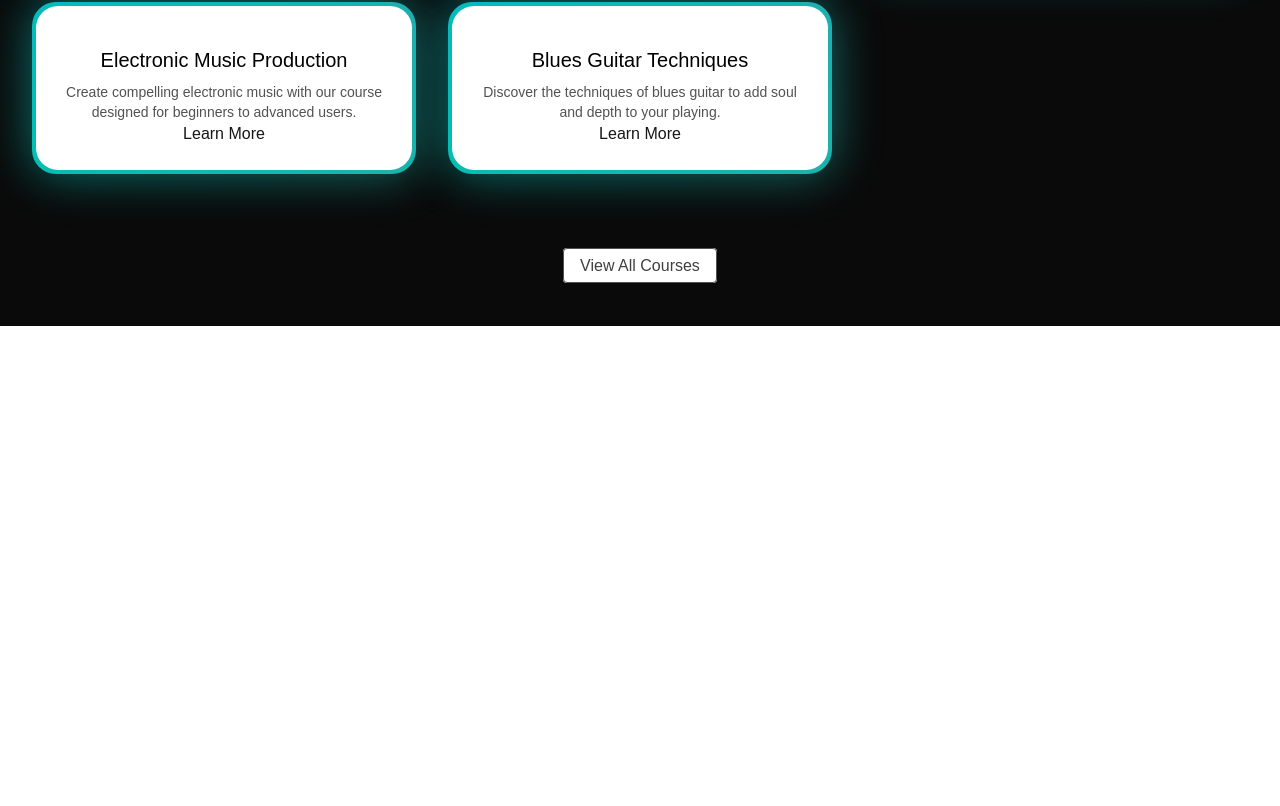
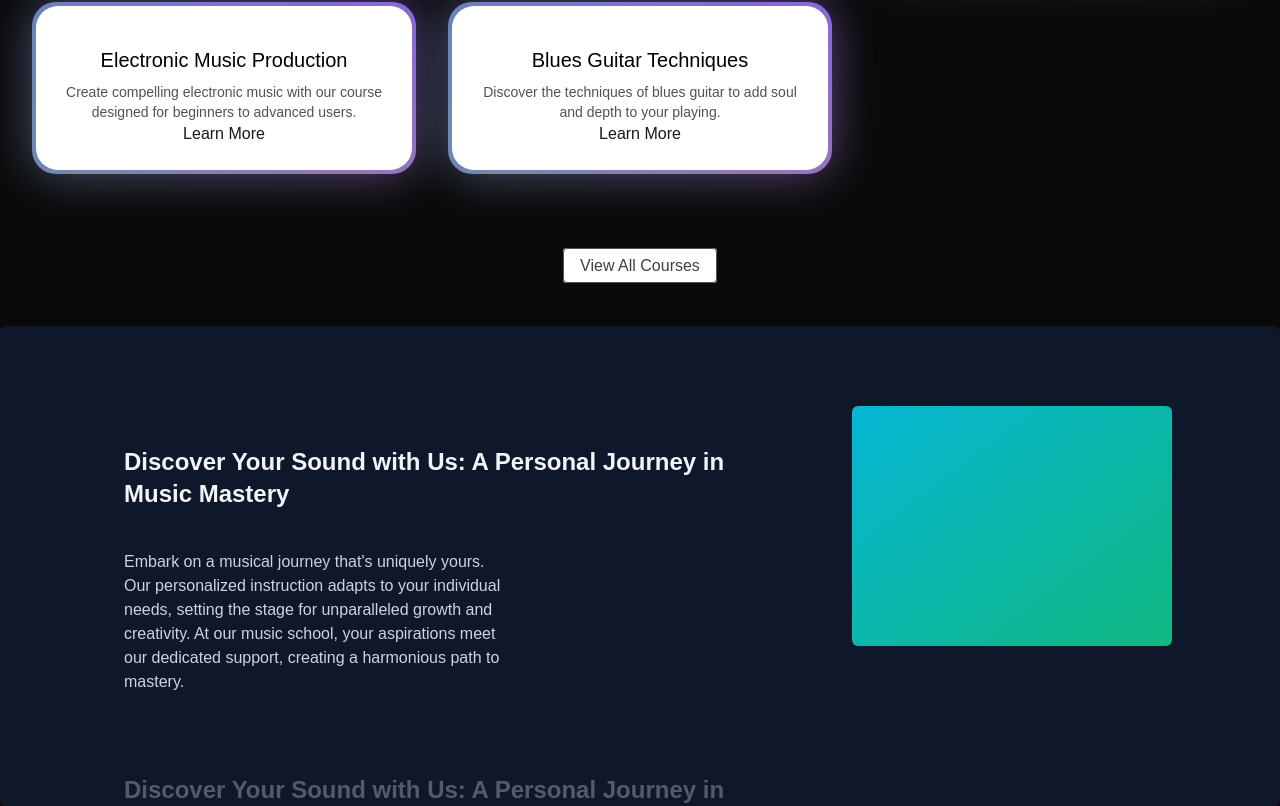
Before and after one commit to Sumit19-15/Music-Academy-Dashboard, a Next.js app: page / in a window 1280 px wide. Shown: the part 1014-1820 px from the top of the page. Before the commit the page ends 1340 px from the top, so only its background shows below. Built offline with nearby package versions, Linux system fonts and the light colour scheme.

Commit message:
adding the scrolling steaky reveal section from the ui library

```diff
--- a/app/page.tsx
+++ b/app/page.tsx
@@ -1,10 +1,12 @@
 import HeroSection from "@/components/HeroSection";
 import FeaturedCourses from "@/components/FeaturedCourses";
+import WhyChooseUs from "@/components/WhyChooseUs";
 export default function Home() {
   return (
     <main className="min-h-screen bg-black/[0.96] antialiased bg-grid-white/[0.2]">
       <HeroSection></HeroSection>
       <FeaturedCourses></FeaturedCourses>
+      <WhyChooseUs></WhyChooseUs>
     </main>
   );
 }
--- /dev/null
+++ b/components/WhyChooseUs.tsx
@@ -0,0 +1,61 @@
+"use client";
+import { StickyScroll } from "./ui/sticky-scroll-reveal";
+
+const musicSchoolContent = [
+  {
+    title: "Discover Your Sound with Us: A Personal Journey in Music Mastery",
+    description:
+      "Embark on a musical journey that's uniquely yours. Our personalized instruction adapts to your individual needs, setting the stage for unparalleled growth and creativity. At our music school, your aspirations meet our dedicated support, creating a harmonious path to mastery.",
+  },
+  {
+    title: "Discover Your Sound with Us: A Personal Journey in Music Mastery",
+    description:
+      "Embark on a musical journey that's uniquely yours. Our personalized instruction adapts to your individual needs, setting the stage for unparalleled growth and creativity. At our music school, your aspirations meet our dedicated support, creating a harmonious path to mastery.",
+  },
+  {
+    title: "Discover Your Sound with Us: A Personal Journey in Music Mastery",
+    description:
+      "Embark on a musical journey that's uniquely yours. Our personalized instruction adapts to your individual needs, setting the stage for unparalleled growth and creativity. At our music school, your aspirations meet our dedicated support, creating a harmonious path to mastery.",
+  },
+  {
+    title: "Live Feedback & Engagement",
+    description:
+      "Immerse yourself in an interactive learning experience where feedback is immediate, just like real-time changes in a collaborative project. This approach enhances your understanding and mastery of music concepts and performance techniques.",
+  },
+  {
+    title: "Cutting-Edge Curriculum",
+    description:
+      "Our curriculum is continuously updated to include the latest music education trends and technologies, ensuring you're always learning with the most current and effective methods. Say goodbye to outdated materials and welcome an education that evolves with the industry.",
+  },
+  {
+    title: "Limitless Learning Opportunities",
+    description:
+      "With our expansive resource library and dynamic course offerings, you'll never find yourself without something new to explore. Our platform provides continuous opportunities for growth, ensuring your musical skills are always advancing.",
+  },
+  //   {
+  //     title: "Real time changes",
+  //     description:
+  //       "See changes as they happen. With our platform, you can track every modification in real time. No more confusion about the latest version of your project. Say goodbye to the chaos of version control and embrace the simplicity of real-time updates.",
+  //     content: (
+  //       <div className="flex h-full w-full items-center justify-center text-white">
+  //         <img
+  //           src="https://media.istockphoto.com/id/912251752/photo/young-musician-playing-acoustic-guitar-close-up.jpg?s=612x612&w=0&k=20&c=NKroV7I57kxHaEBhE1G50TAwuMgMvOHKTeYyZskqWw4="
+  //           width={300}
+  //           height={300}
+  //           className="h-full w-full object-cover"
+  //           alt="linear board demo"
+  //         />
+  //       </div>
+  //     ),
+  //   }
+];
+
+function WhyChooseUs() {
+  return (
+    <div>
+      <StickyScroll content={musicSchoolContent} />
+    </div>
+  );
+}
+
+export default WhyChooseUs;
--- /dev/null
+++ b/components/ui/sticky-scroll-reveal.tsx
@@ -0,0 +1,112 @@
+"use client";
+import React, { useEffect, useRef, useState } from "react";
+import { useMotionValueEvent, useScroll } from "motion/react";
+import { motion } from "motion/react";
+import { cn } from "@/lib/utils";
+
+export const StickyScroll = ({
+  content,
+  contentClassName,
+}: {
+  content: {
+    title: string;
+    description: string;
+    content?: React.ReactNode | any;
+  }[];
+  contentClassName?: string;
+}) => {
+  const [activeCard, setActiveCard] = React.useState(0);
+  const ref = useRef<any>(null);
+  const { scrollYProgress } = useScroll({
+    // uncomment line 22 and comment line 23 if you DONT want the overflow container and want to have it change on the entire page scroll
+    // target: ref
+    container: ref,
+    offset: ["start start", "end start"],
+  });
+  const cardLength = content.length;
+
+  useMotionValueEvent(scrollYProgress, "change", (latest) => {
+    const cardsBreakpoints = content.map((_, index) => index / cardLength);
+    const closestBreakpointIndex = cardsBreakpoints.reduce(
+      (acc, breakpoint, index) => {
+        const distance = Math.abs(latest - breakpoint);
+        if (distance < Math.abs(latest - cardsBreakpoints[acc])) {
+          return index;
+        }
+        return acc;
+      },
+      0
+    );
+    setActiveCard(closestBreakpointIndex);
+  });
+
+  const backgroundColors = [
+    "#0f172a", // slate-900
+    "#000000", // black
+    "#171717", // neutral-900
+  ];
+  const linearGradients = [
+    "linear-gradient(to bottom right, #06b6d4, #10b981)", // cyan-500 to emerald-500
+    "linear-gradient(to bottom right, #ec4899, #6366f1)", // pink-500 to indigo-500
+    "linear-gradient(to bottom right, #f97316, #eab308)", // orange-500 to yellow-500
+  ];
+
+  const [backgroundGradient, setBackgroundGradient] = useState(
+    linearGradients[0]
+  );
+
+  useEffect(() => {
+    setBackgroundGradient(linearGradients[activeCard % linearGradients.length]);
+  }, [activeCard]);
+
+  return (
+    <motion.div
+      animate={{
+        backgroundColor: backgroundColors[activeCard % backgroundColors.length],
+      }}
+      className="relative flex h-[30rem] justify-center space-x-10 overflow-y-auto rounded-md p-10"
+      ref={ref}
+    >
+      <div className="div relative flex items-start px-4">
+        <div className="max-w-2xl">
+          {content.map((item, index) => (
+            <div key={item.title + index} className="my-20">
+              <motion.h2
+                initial={{
+                  opacity: 0,
+                }}
+                animate={{
+                  opacity: activeCard === index ? 1 : 0.3,
+                }}
+                className="text-2xl font-bold text-slate-100"
+              >
+                {item.title}
+              </motion.h2>
+              <motion.p
+                initial={{
+                  opacity: 0,
+                }}
+                animate={{
+                  opacity: activeCard === index ? 1 : 0.3,
+                }}
+                className="text-kg mt-10 max-w-sm text-slate-300"
+              >
+                {item.description}
+              </motion.p>
+            </div>
+          ))}
+          <div className="h-40" />
+        </div>
+      </div>
+      <div
+        style={{ background: backgroundGradient }}
+        className={cn(
+          "sticky top-10 hidden h-60 w-80 overflow-hidden rounded-md bg-white lg:block",
+          contentClassName
+        )}
+      >
+        {content[activeCard].content ?? null}
+      </div>
+    </motion.div>
+  );
+};
```
